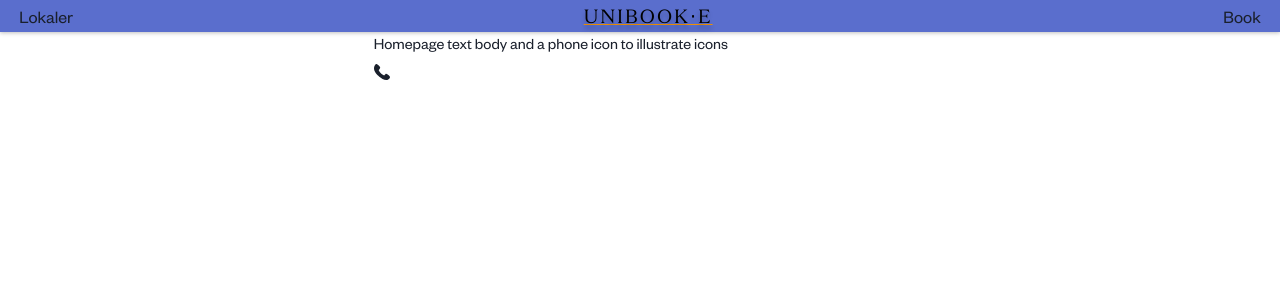
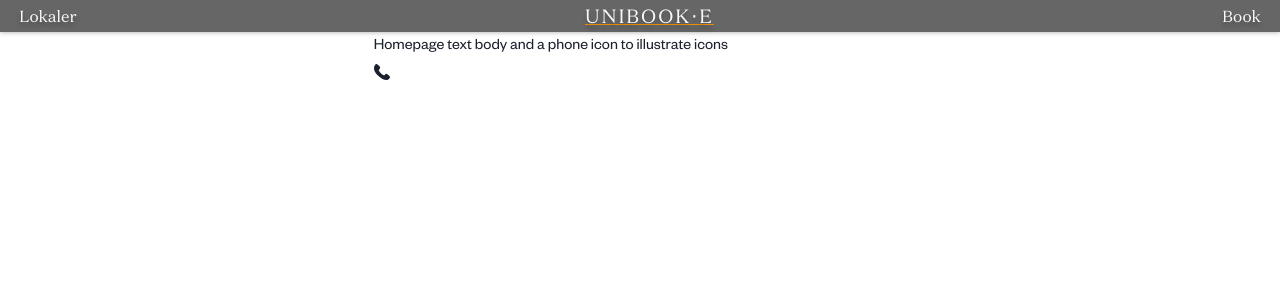
Before and after one commit to Woldbye/unibook-e, a React (Create React App) app in the folder client/: page / in a window 1280 px wide. Shown: the top 300 px of the page. Built offline with nearby package versions, Linux system fonts and the light colour scheme; a web font is replaced by a local one.

Commit message:
More work on topbar

```diff
--- a/client/src/components/TopBar.js
+++ b/client/src/components/TopBar.js
@@ -9,8 +9,8 @@ const TopBar = ({ boxWidth = '100vw' }) => {
     <>
       <Box
         position={"sticky"}
+        zIndex={5}
         height={'4vh'}
-        zIndex={5}
         top={0}
         className={"top-bar"}
         minWidth={boxWidth}
@@ -28,13 +28,13 @@ const TopBar = ({ boxWidth = '100vw' }) => {
             justifyContent={"space-between"}
             >
             <Link to="/lokaler">
-              <Text fontSize={'lg'}>Lokaler</Text >
+              <Text fontSize='md' className='top-bar-nav'>Lokaler</Text >
             </Link>
             <Link to="/">
               <Logo/>
             </Link>
             <Link to="/book">
-              <Text fontSize={'lg'}>Book</Text >
+              <Text fontSize='md' className='top-bar-nav'>Book</Text >
             </Link>
           </Flex>
       </Box>
--- a/client/src/index.css
+++ b/client/src/index.css
@@ -14,13 +14,19 @@ code {
 
 .logo {
   font-family: 'Domaine Text';
-  color: #000000;
+  color: #FAFAFA;
   letter-spacing: 0.1em;
   font-size: larger;
   text-shadow: 0px 4px 4px #00000040;
   text-decoration-color: rgb(242,146,2);
 }
 
+.top-bar-nav {
+  color: #FAFAFA;
+  font-family: 'Domaine Text';
+  text-shadow: 0px 4px 4px #00000040;
+}
+
 .top-bar {
-  background-color: rgb(90,110,205);
+  background-color: #666666;
 }
--- a/client/src/pages/NoPage.js
+++ b/client/src/pages/NoPage.js
@@ -1,8 +1,13 @@
+import { Container } from "@chakra-ui/react";
+
+// TO:DO - Add 404 page
 const NoPage = () => {
   return (
-    <div>
+    <Container>
+      <center>
       <h1>404 Page Not Found</h1>
-    </div>
+      </center>
+    </Container>
   )
 }
 
```
